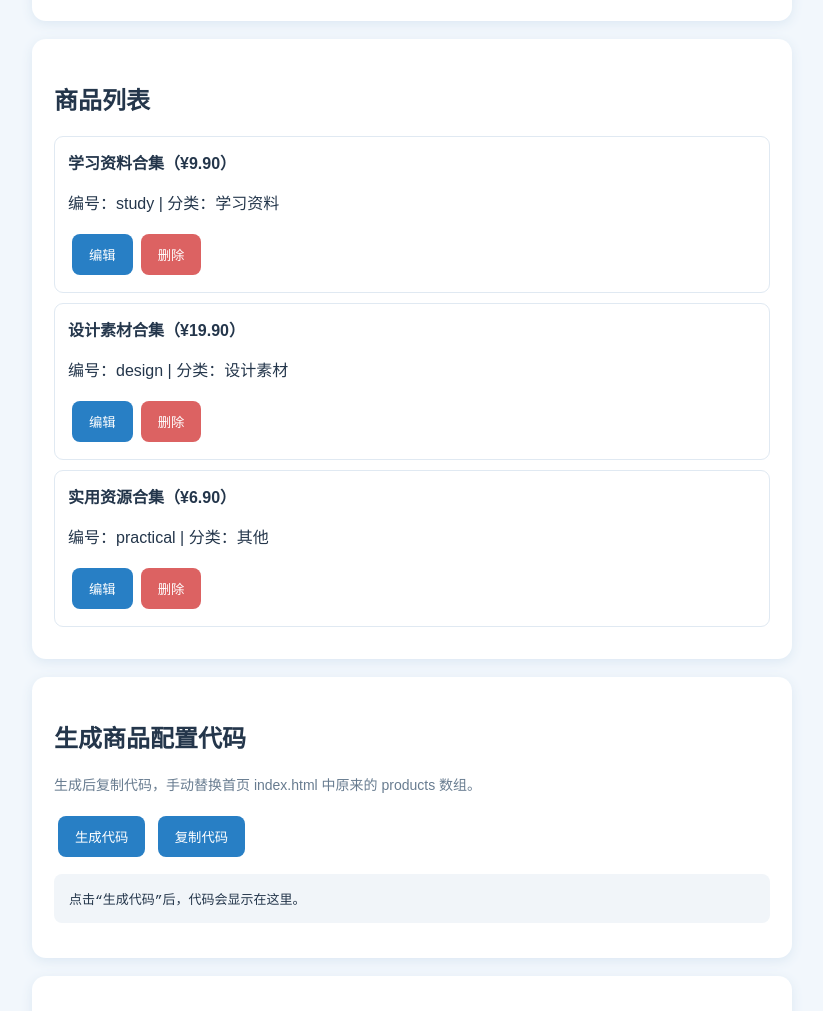
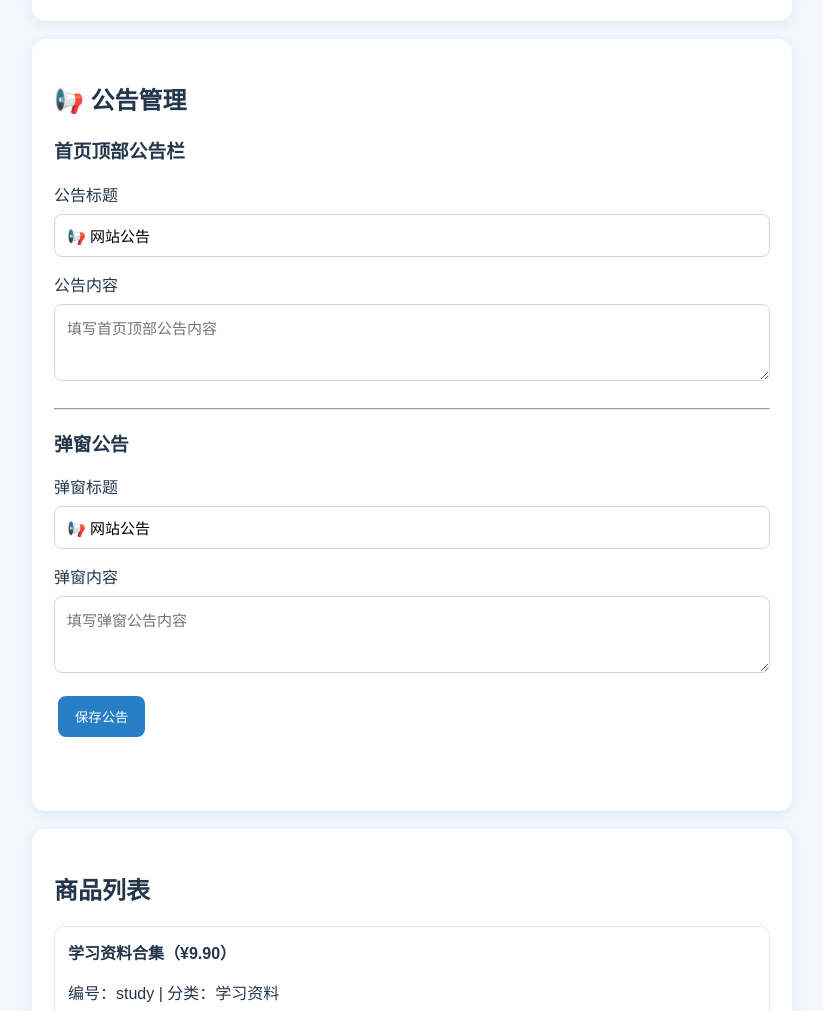
Before and after one commit to ran323177-beep/shop, a plain HTML site: page editor.html in a window 1280 px wide. Shown: the part 840-1851 px from the top of the page, without its empty margins (228-1051 px from the left). Drawn offline with Linux system fonts and the light colour scheme.

Commit message:
Update editor.html

```diff
--- a/editor.html
+++ b/editor.html
@@ -25,7 +25,33 @@
 <button type="button" class="secondary" onclick="clearForm()">清空表单</button>
 <p id="status" class="status" aria-live="polite"></p>
 </div>
+<div class="panel">
+    <h2>📢 公告管理</h2>
 
+    <h3>首页顶部公告栏</h3>
+    <label>公告标题</label>
+    <input id="barTitle" value="📢 网站公告">
+
+    <label>公告内容</label>
+    <textarea id="barContent" rows="3"
+        placeholder="填写首页顶部公告内容"></textarea>
+
+    <hr>
+
+    <h3>弹窗公告</h3>
+    <label>弹窗标题</label>
+    <input id="popupTitle" value="📢 网站公告">
+
+    <label>弹窗内容</label>
+    <textarea id="popupContent" rows="3"
+        placeholder="填写弹窗公告内容"></textarea>
+
+    <button type="button" onclick="saveNotice()">
+        保存公告
+    </button>
+
+    <p id="noticeStatus" class="status"></p>
+</div>
 <div class="panel"><h2>商品列表</h2><div id="productList"></div></div>
 
 <div class="panel">
```
